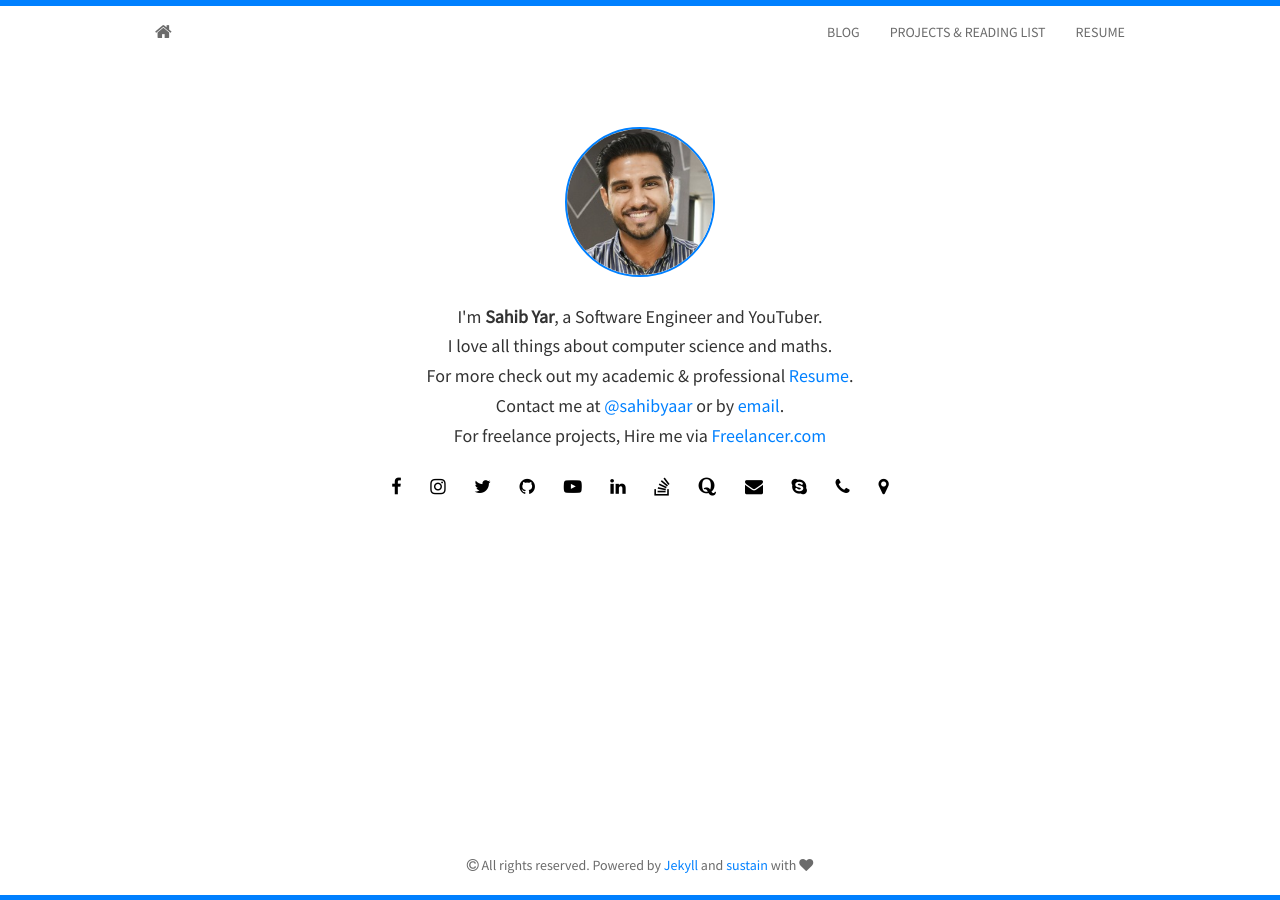
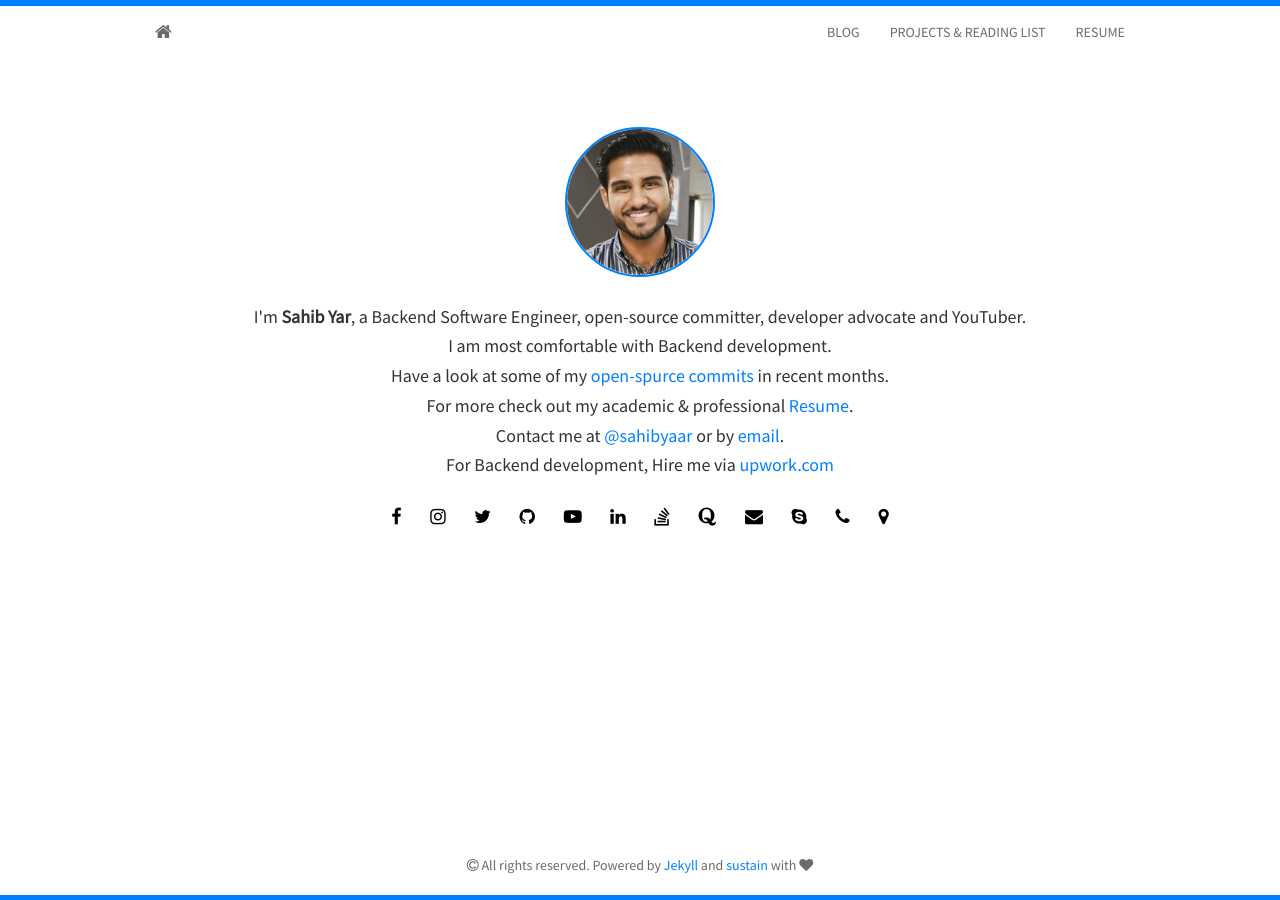
Before and after one commit to SahibYar/SahibYar.github.io, a Jekyll site: the page built from index.html, in a window 1280 px wide. Built offline with Jekyll 4.4.1, drawn with Linux system fonts in a browser that asks for light colours; nearby versions of some CDN libraries; the list of posts is cut into pages by our own code.

Commit message:
Update index.html

```diff
--- a/index.html
+++ b/index.html
@@ -7,12 +7,12 @@ layout: home
 	  <div class="avatar">
 		<img class="img-circle me" src="{{ site.baseurl }}static/img/{{ site.avatar }}" alt="Responsive image">
 	  </div>
-	  <h4>I'm <strong>{{ site.author }}</strong>, a Software Engineer and YouTuber.</h4>
-	  <h4>I love all things about computer science and maths.</h4>
-	  <!-- <h4>Have a look at some of my working <a href="{{ site.baseurl }}projects.html"> projects</a>.</h4> -->
+	  <h4>I'm <strong>{{ site.author }}</strong>, a Backend Software Engineer, open-source committer, developer advocate and YouTuber.</h4>
+	  <h4>I am most comfortable with Backend development.</h4>
+	  <h4>Have a look at some of my <a href="https://github.com/sahibyar">open-spurce commits</a> in recent months.</h4>
 	  <h4>For more check out my academic &amp; professional <a href="http://sahibyar.github.io/vitae">Resume</a>.</h4>
 	  <h4>Contact me at <a href="http://twitter.com/{{ site.twitter }}">@{{ site.twitter }}</a> or by <a href="mailto:{{ site.email }}">email</a>.</h4>
-		<h4>For freelance projects, Hire me via <a href="https://www.freelancer.com/hireme/SahibYar"> Freelancer.com</a></h4>
+		<h4>For Backend development, Hire me via <a href="https://www.upwork.com/freelancers/~019cd7118fb1ad1c71"> upwork.com</a></h4>
 		{% include social.html %}
 	</div>
 </section>
```
